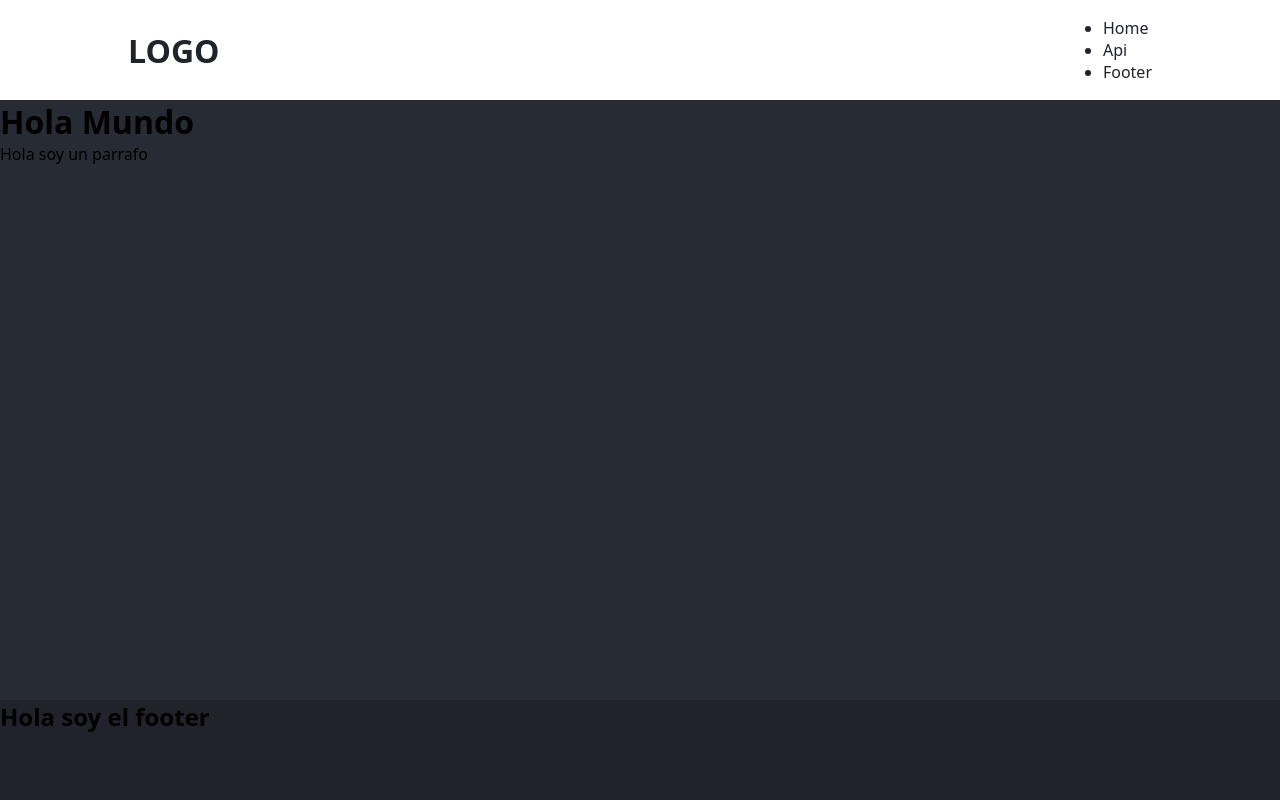
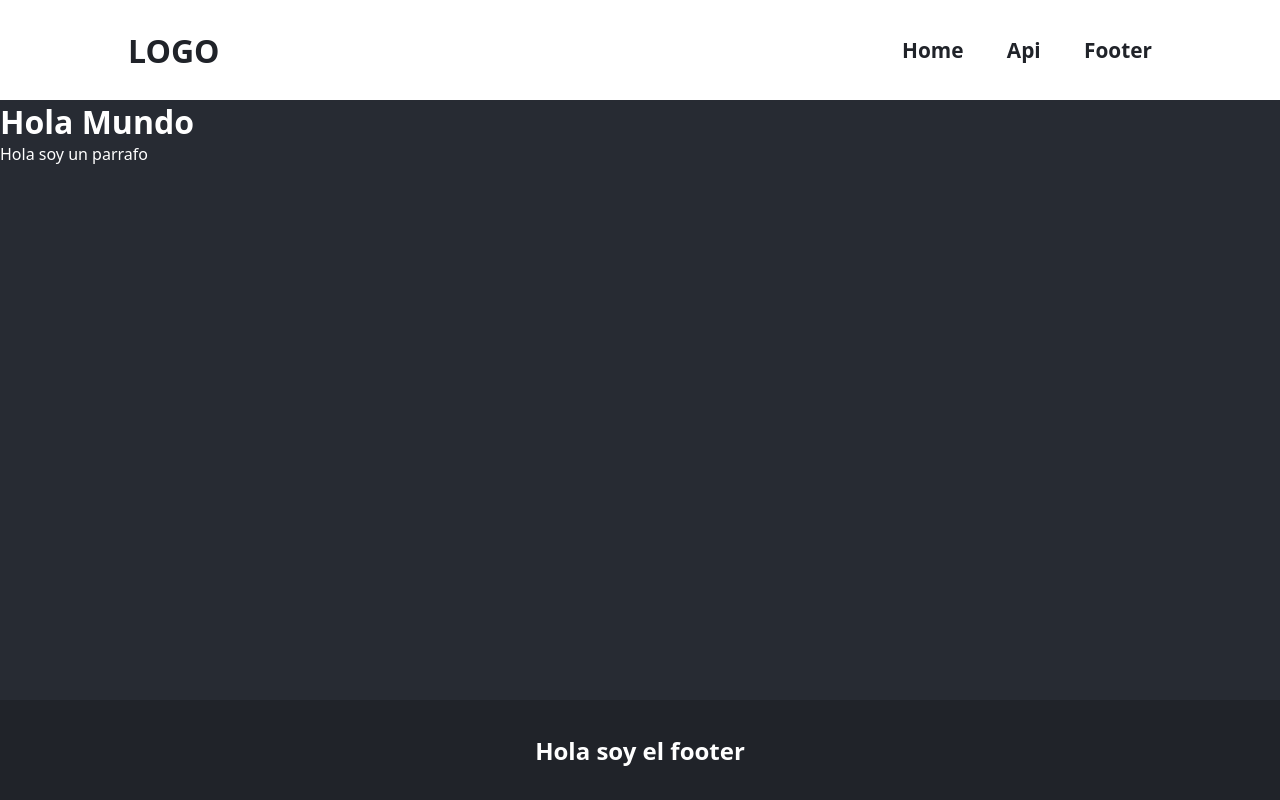
Before and after one commit to oscar-abud/Paises-vue, a Vue app: page / in a window 1280 px wide. Built offline with nearby package versions, Linux system fonts and the light colour scheme.

Commit message:
Configurando los compoentes de Header, Footer y agragando estilos a estos mismo y al html (body)

```diff
--- a/src/components/Footer.vue
+++ b/src/components/Footer.vue
@@ -8,5 +8,10 @@
 footer {
   height: 100px;
   background-color: var(--dark-color);
+  color: var(--white-color);
+  display: flex;
+  justify-content: center;
+  align-items: center;
+  padding: 0 10%;
 }
 </style>
--- a/src/components/Nav.vue
+++ b/src/components/Nav.vue
@@ -1,9 +1,33 @@
 <template>
   <nav>
     <ul>
-      <li>Home</li>
-      <li>Api</li>
-      <li>Footer</li>
+      <a href="/" target="_blank">Home</a>
+      <a href="/">Api</a>
+      <a href="/">Footer</a>
     </ul>
   </nav>
 </template>
+
+<style scoped>
+nav {
+  width: 250px;
+}
+nav ul {
+  display: flex;
+  justify-content: space-between;
+  align-items: center;
+  list-style: none;
+  font-size: 1.3rem;
+  font-weight: 800;
+  cursor: pointer;
+}
+
+a {
+  text-decoration: none;
+  color: var(--dark-color);
+  transition: ease-in-out 0.2s;
+  &:hover {
+    color: var(--yellow-color);
+  }
+}
+</style>
--- a/src/views/Index.vue
+++ b/src/views/Index.vue
@@ -23,6 +23,6 @@ import Footer from '../components/Footer.vue'
 
 main {
   background-color: var(--gray-color);
-  color: var(--none-color);
+  color: var(--white-color);
 }
 </style>
```
